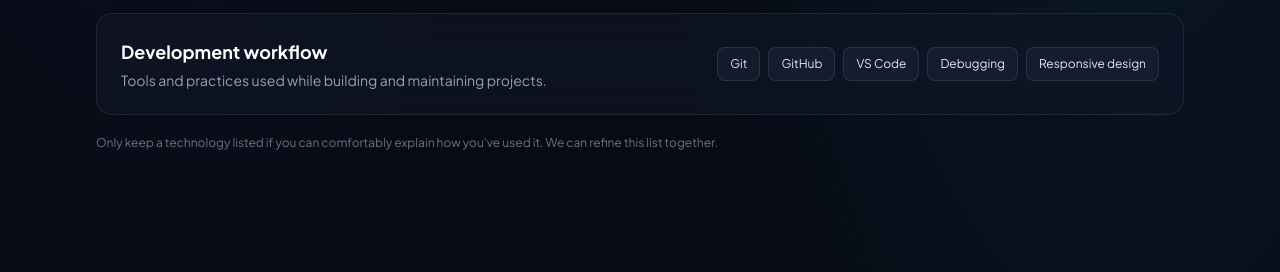
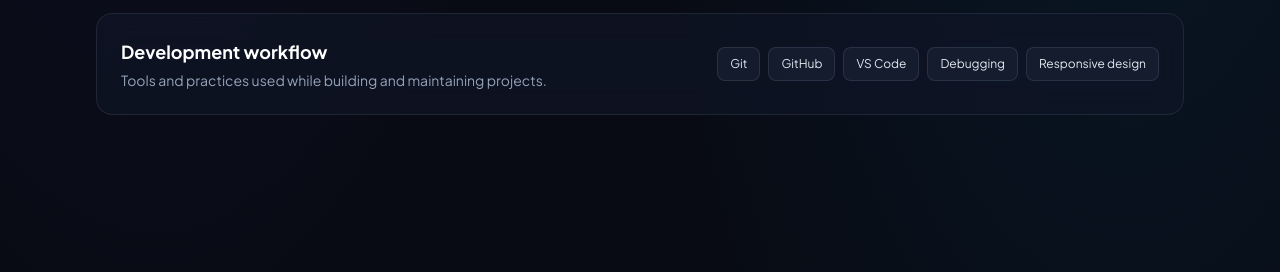
Before and after one commit to Ashagiri/ashagiri.github.io, a plain HTML site: page index.html in a window 1280 px wide. Shown: the part 1822-2094 px from the top of the page. Drawn offline with nearby package versions, Linux system fonts and the light colour scheme.

Commit message:
Remove redundant note about technology usage from projects section

```diff
--- a/index.html
+++ b/index.html
@@ -256,7 +256,6 @@
           </div>
         </article>
       </div>
-      <p class="mt-4 text-xs leading-6 text-slate-500">Only keep a technology listed if you can comfortably explain how you've used it. We can refine this list together.</p>
     </section>
 
     <!-- Projects -->
```
